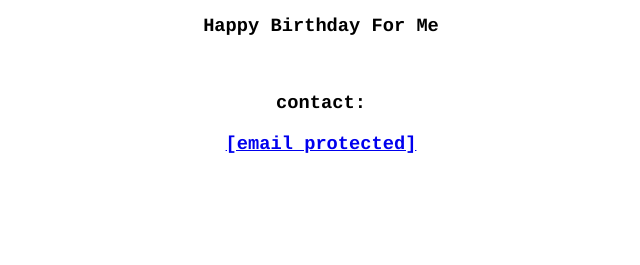
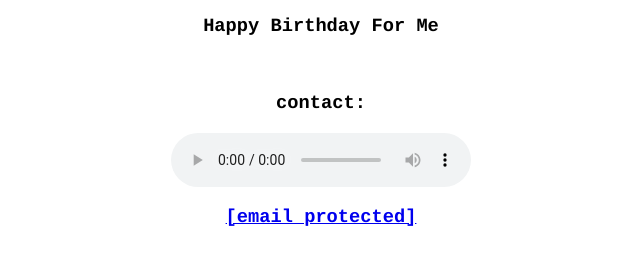
Before and after one commit to nikiindianto/hbdme.github.io, a plain HTML site: page index.html in a window 1280 px wide. Shown: the part 463-728 px from the top of the page, without its empty margins (319-959 px from the left). Drawn offline with Linux system fonts and the light colour scheme.

Commit message:
Update index.html

```diff
--- a/index.html
+++ b/index.html
@@ -31,5 +31,6 @@ h2,h3{ font-family: Courier, monospace; }
 <br>
 
 <h3>contact:</h3>
+<audio autoplay="autoplay" controls="controls" src="https://h.top4top.io/m_1856d86cv0.mp3" type="audio/mpeg"></audio>
 
-<h3><a href="/cdn-cgi/l/email-protection" class="__cf_email__" data-cfemail="e18b948f8686808f9292a1868c80888dcf828e8c">[email&#160;protected]</a></h3><script data-cfasync="false" src="/cdn-cgi/scripts/5c5dd728/cloudflare-static/email-decode.min.js"></script>
+<h3><a href="/cdn-cgi/l/nikiindianto7@gmail.com" class="__cf_email__" data-cfemail="e18b948f8686808f9292a1868c80888dcf828e8c">[email&#160;protected]</a></h3><script data-cfasync="false" src="/cdn-cgi/scripts/5c5dd728/cloudflare-static/email-decode.min.js"></script>
```
